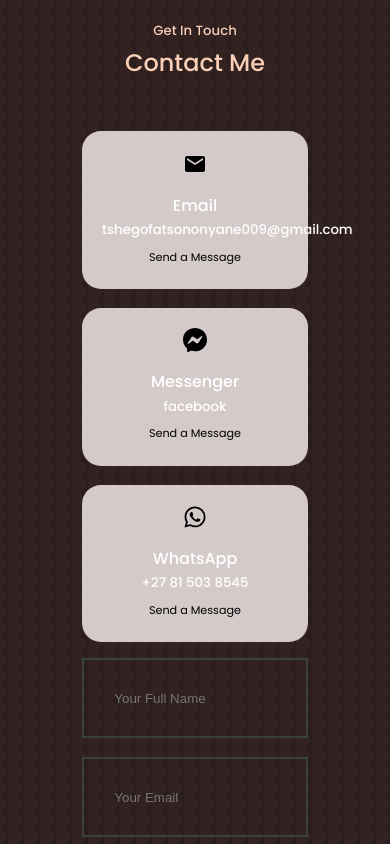
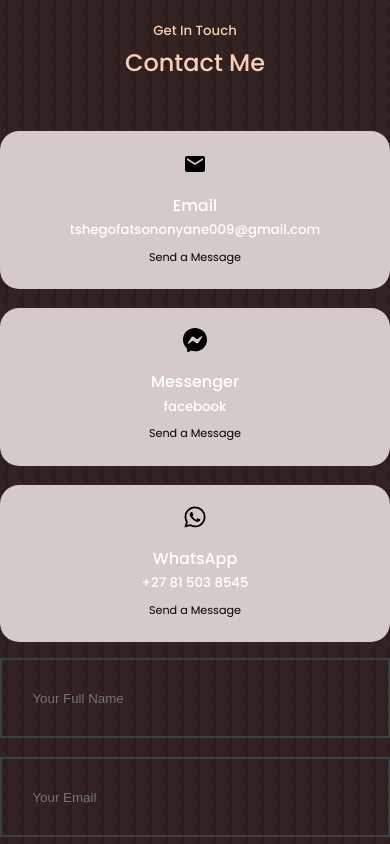
Before and after one commit to 21173447/Portfolio, a React (Vite) app in the folder Portfolio/port/: page / in a window 390 px wide. Shown: the part 3740-4584 px from the top of the page. Built offline with nearby package versions, Linux system fonts and the light colour scheme.

Commit message:
final change

```diff
--- a/Portfolio/port/src/assets/Components/Contact/Contact.css
+++ b/Portfolio/port/src/assets/Components/Contact/Contact.css
@@ -92,7 +92,7 @@ input,textarea{
         gap: 1rem;
         height: auto;
 
-
+        width: var(--container-width-sm);
 
     }
 
```
